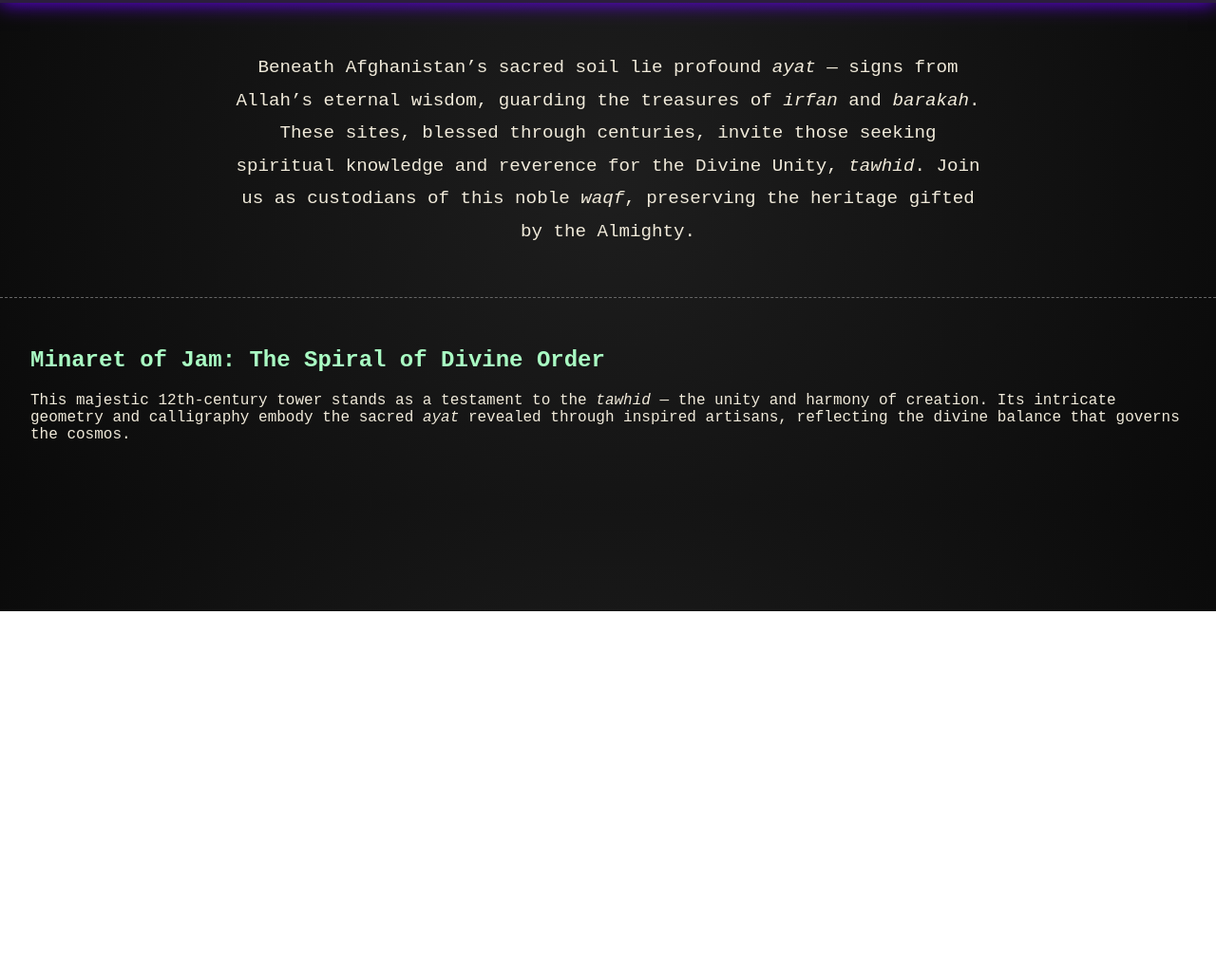
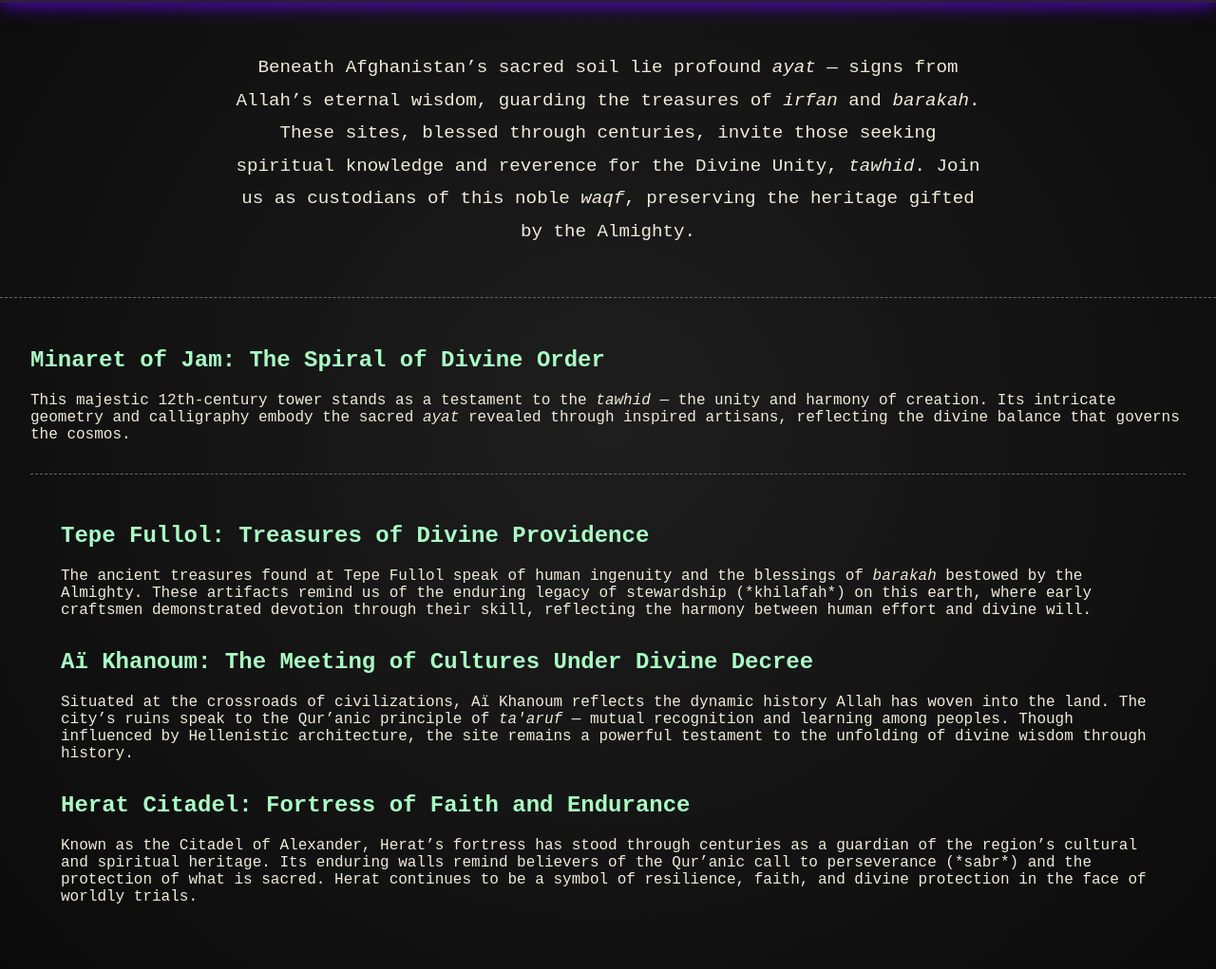
Before and after one commit to catlikesice/AfghanHeritage, a plain HTML site: page index.html in a window 1280 px wide. Shown: the part 156-1177 px from the top of the page at 95% size. Before the commit the page ends 800 px from the top, so only its background shows below. Drawn offline with Linux system fonts and the light colour scheme.

Commit message:
Update index.html

```diff
--- a/index.html
+++ b/index.html
@@ -89,7 +89,34 @@
       through inspired artisans, reflecting the divine balance that governs the cosmos.
     </p>
   </div>
-  <!-- other sites similarly updated -->
+ <section>
+  <div class="site">
+    <h2>Tepe Fullol: Treasures of Divine Providence</h2>
+    <p>
+      The ancient treasures found at Tepe Fullol speak of human ingenuity and the blessings of <em>barakah</em> bestowed by the Almighty.
+      These artifacts remind us of the enduring legacy of stewardship (*khilafah*) on this earth, where early craftsmen demonstrated
+      devotion through their skill, reflecting the harmony between human effort and divine will.
+    </p>
+  </div>
+
+  <div class="site">
+    <h2>Aï Khanoum: The Meeting of Cultures Under Divine Decree</h2>
+    <p>
+      Situated at the crossroads of civilizations, Aï Khanoum reflects the dynamic history Allah has woven into the land.
+      The city’s ruins speak to the Qur’anic principle of <em>ta'aruf</em> — mutual recognition and learning among peoples.
+      Though influenced by Hellenistic architecture, the site remains a powerful testament to the unfolding of divine wisdom through history.
+    </p>
+  </div>
+
+  <div class="site">
+    <h2>Herat Citadel: Fortress of Faith and Endurance</h2>
+    <p>
+      Known as the Citadel of Alexander, Herat’s fortress has stood through centuries as a guardian of the region’s cultural and spiritual heritage.
+      Its enduring walls remind believers of the Qur’anic call to perseverance (*sabr*) and the protection of what is sacred.
+      Herat continues to be a symbol of resilience, faith, and divine protection in the face of worldly trials.
+    </p>
+  </div>
+</section>
 </section>
 </body>
 </html>
```
